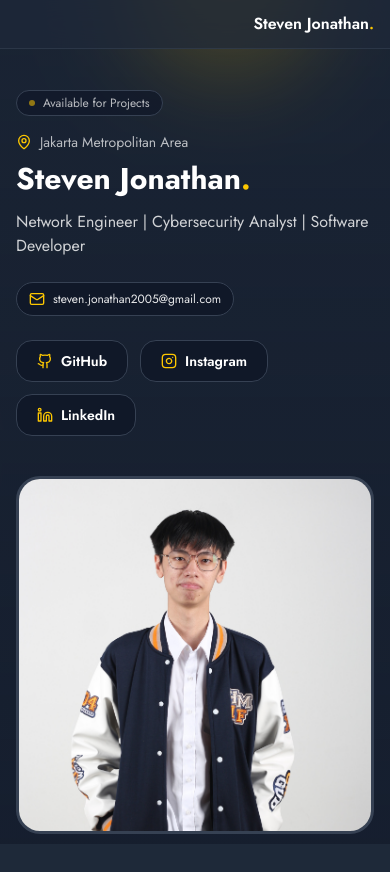
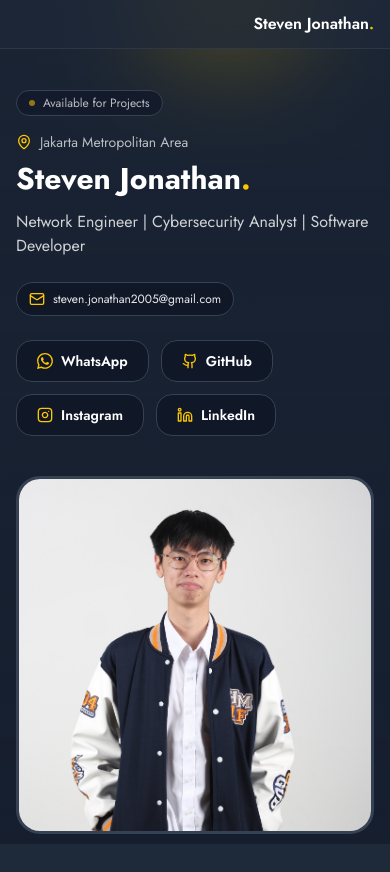
Before and after one commit to stevjoo/personal-website, a Vue app: page / in a window 390 px wide. Shown: the top 872 px of the page. Built offline with nearby package versions, Linux system fonts and the light colour scheme.

Commit message:
Add Phone Number

```diff
--- a/src/App.vue
+++ b/src/App.vue
@@ -56,10 +56,13 @@
 
 const github = profile.links?.find((l) => l.label?.toLowerCase() === "github");
 const linkedin = profile.links?.find(
-  (l) => l.label?.toLowerCase() === "linkedin"
+  (l) => l.label?.toLowerCase() === "linkedin",
 );
 const instagram = profile.links?.find(
-  (l) => l.label?.toLowerCase() === "instagram"
+  (l) => l.label?.toLowerCase() === "instagram",
+);
+const whatsapp = profile.links?.find(
+  (l) => l.label?.toLowerCase() === "whatsapp",
 );
 
 onMounted(() => {
@@ -73,7 +76,7 @@
       opacity: 1,
       duration: 0.8,
       stagger: 0.15,
-    }
+    },
   );
 
   tl.fromTo(
@@ -85,7 +88,7 @@
       duration: 0.6,
       stagger: 0.1,
     },
-    "-=0.4"
+    "-=0.4",
   );
 
   tl.fromTo(
@@ -97,7 +100,7 @@
       duration: 1.2,
       ease: "back.out(1.2)",
     },
-    "-=0.8"
+    "-=0.8",
   );
 
   const sections = [
@@ -130,7 +133,7 @@
             start: "top 85%",
             toggleActions: "play none none reverse",
           },
-        }
+        },
       );
     }
   });
@@ -208,6 +211,26 @@
           <div
             class="hero-stagger-actions mt-6 flex flex-wrap items-center gap-3"
           >
+          <button
+          v-if="whatsapp?.href"
+          class="flex items-center gap-2 rounded-2xl border border-gray-700 bg-gray-900 px-5 py-2.5 text-sm font-semibold text-white transition duration-200 hover:-translate-y-0.5 hover:border-yellow-400"
+          @click="openLink(whatsapp.href)"
+            >
+              <svg
+                xmlns="http://www.w3.org/2000/svg"
+                width="16"
+                height="16"
+                fill="currentColor"
+                class="bi bi-whatsapp text-yellow-400"
+                viewBox="0 0 16 16"
+              >
+                <path
+                  d="M13.601 2.326A7.85 7.85 0 0 0 7.994 0C3.627 0 .068 3.558.064 7.926c0 1.399.366 2.76 1.057 3.965L0 16l4.204-1.102a7.9 7.9 0 0 0 3.79.965h.004c4.368 0 7.926-3.558 7.93-7.93A7.9 7.9 0 0 0 13.6 2.326zM7.994 14.521a6.6 6.6 0 0 1-3.356-.92l-.24-.144-2.494.654.666-2.433-.156-.251a6.56 6.56 0 0 1-1.007-3.505c0-3.626 2.957-6.584 6.591-6.584a6.56 6.56 0 0 1 4.66 1.931 6.56 6.56 0 0 1 1.928 4.66c-.004 3.639-2.961 6.592-6.592 6.592m3.615-4.934c-.197-.099-1.17-.578-1.353-.646-.182-.065-.315-.099-.445.099-.133.197-.513.646-.627.775-.114.133-.232.148-.43.05-.197-.1-.836-.308-1.592-.985-.59-.525-.985-1.175-1.103-1.372-.114-.198-.011-.304.088-.403.087-.088.197-.232.296-.346.1-.114.133-.198.198-.33.065-.134.034-.248-.015-.347-.05-.099-.445-1.076-.612-1.47-.16-.389-.323-.335-.445-.34-.114-.007-.247-.007-.38-.007a.73.73 0 0 0-.529.247c-.182.198-.691.677-.691 1.654s.71 1.916.81 2.049c.098.133 1.394 2.132 3.383 2.992.47.205.84.326 1.129.418.475.152.904.129 1.246.08.38-.058 1.171-.48 1.338-.943.164-.464.164-.86.114-.943-.049-.084-.182-.133-.38-.232"
+                />
+              </svg>
+              WhatsApp
+            </button>
+
             <button
               v-if="github?.href"
               class="flex items-center gap-2 rounded-2xl border border-gray-700 bg-gray-900 px-5 py-2.5 text-sm font-semibold text-white transition duration-200 hover:-translate-y-0.5 hover:border-yellow-400"
@@ -478,7 +501,7 @@
         </div>
         <div class="my-3 h-px w-full"></div>
         <div class="mx-auto max-w-6xl px-4">
-          <div class="flex justify-center gap-5">
+          <div class="flex justify-center gap-3 md:gap-5">
             <a
               v-if="github?.href"
               :href="github.href"
@@ -519,6 +542,28 @@
             </a>
 
             <a
+              v-if="whatsapp?.href"
+              :href="whatsapp.href"
+              target="_blank"
+              rel="noopener noreferrer"
+              class="group rounded-xl border border-gray-700 bg-gray-900 p-3 transition hover:-translate-y-0.5 hover:border-yellow-400"
+              aria-label="whatsapp"
+            >
+              <svg
+                xmlns="http://www.w3.org/2000/svg"
+                width="16"
+                height="16"
+                fill="currentColor"
+                class="bi bi-whatsapp h-5 w-5 text-white/70 transition group-hover:text-yellow-400"
+                viewBox="0 0 16 16"
+              >
+                <path
+                  d="M13.601 2.326A7.85 7.85 0 0 0 7.994 0C3.627 0 .068 3.558.064 7.926c0 1.399.366 2.76 1.057 3.965L0 16l4.204-1.102a7.9 7.9 0 0 0 3.79.965h.004c4.368 0 7.926-3.558 7.93-7.93A7.9 7.9 0 0 0 13.6 2.326zM7.994 14.521a6.6 6.6 0 0 1-3.356-.92l-.24-.144-2.494.654.666-2.433-.156-.251a6.56 6.56 0 0 1-1.007-3.505c0-3.626 2.957-6.584 6.591-6.584a6.56 6.56 0 0 1 4.66 1.931 6.56 6.56 0 0 1 1.928 4.66c-.004 3.639-2.961 6.592-6.592 6.592m3.615-4.934c-.197-.099-1.17-.578-1.353-.646-.182-.065-.315-.099-.445.099-.133.197-.513.646-.627.775-.114.133-.232.148-.43.05-.197-.1-.836-.308-1.592-.985-.59-.525-.985-1.175-1.103-1.372-.114-.198-.011-.304.088-.403.087-.088.197-.232.296-.346.1-.114.133-.198.198-.33.065-.134.034-.248-.015-.347-.05-.099-.445-1.076-.612-1.47-.16-.389-.323-.335-.445-.34-.114-.007-.247-.007-.38-.007a.73.73 0 0 0-.529.247c-.182.198-.691.677-.691 1.654s.71 1.916.81 2.049c.098.133 1.394 2.132 3.383 2.992.47.205.84.326 1.129.418.475.152.904.129 1.246.08.38-.058 1.171-.48 1.338-.943.164-.464.164-.86.114-.943-.049-.084-.182-.133-.38-.232"
+                />
+              </svg>
+            </a>
+
+            <a
               :href="`mailto:${profile.email}`"
               class="group rounded-xl border border-gray-700 bg-gray-900 p-3 transition hover:-translate-y-0.5 hover:border-yellow-400"
               aria-label="Email"
--- a/src/data/profile.js
+++ b/src/data/profile.js
@@ -10,6 +10,7 @@
     },
     { label: "GitHub", href: "https://github.com/stevjoo" },
     { label: "Instagram", href: "https://instagram.com/stev.jo__" },
+    { label: "WhatsApp", href: "https://wa.me/628561396967" },
   ],
   summary:
     "Third-year Informatics student at Universitas Multimedia Nusantara with a strong focus on system engineering, networking, and cybersecurity. Actively involved in building simulated infrastructures, managing Linux based systems and configuring networks. In parallel, I also contribute to fullstack web development and software development projects. Passionate about designing secure and scalable systems, and always eager to learn and grow through real-world problem solving and collaboration.",
```
